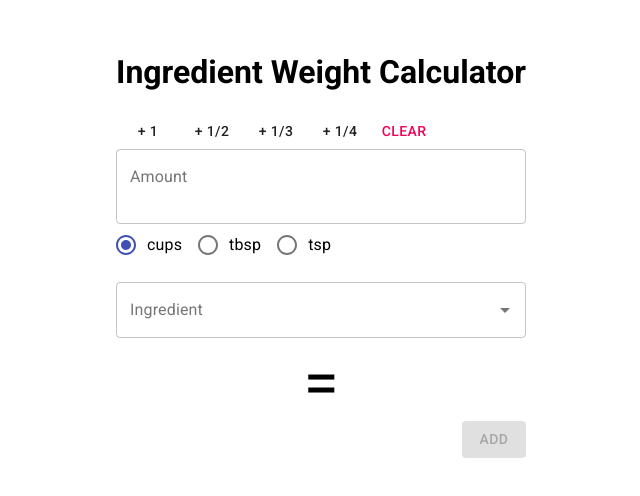
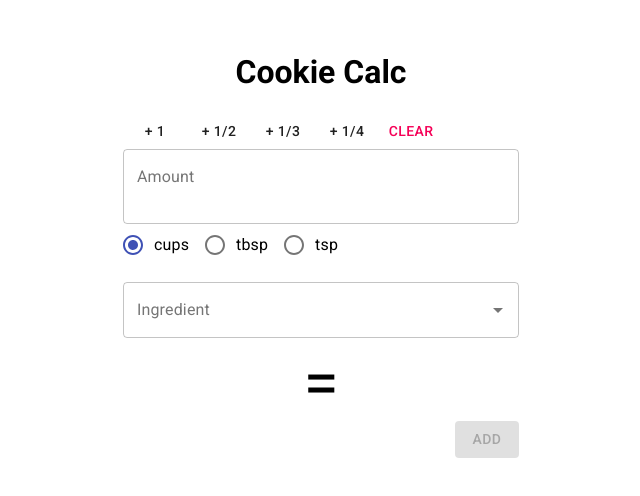
Before and after one commit to kylegong/cookiecalc, a Next.js app: page / in a window 1280 px wide. Shown: the top 496 px of the page, without its empty margins (319-959 px from the left). Built offline with nearby package versions, Linux system fonts and the light colour scheme.

Commit message:
Rename: Cookie Calc

```diff
--- a/pages/index.tsx
+++ b/pages/index.tsx
@@ -7,7 +7,7 @@ export default function Home() {
   return (
     <div className={styles.container}>
       <Head>
-        <title>Ingredient Weight Calculator</title>
+        <title>Cookie Calc</title>
         <link rel="icon" href="/favicon.ico" />
         <link
           rel="stylesheet"
@@ -16,7 +16,7 @@ export default function Home() {
       </Head>
 
       <main className={styles.main}>
-        <h1>Ingredient Weight Calculator</h1>
+        <h1>Cookie Calc</h1>
         <Calculator ingredients={INGREDIENTS} />
       </main>
     </div>
--- a/styles/Home.module.css
+++ b/styles/Home.module.css
@@ -11,3 +11,7 @@
   margin-left: auto;
   margin-right: auto;
 }
+
+.main h1 {
+  text-align: center;
+}
```
